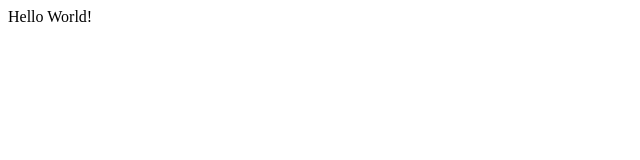
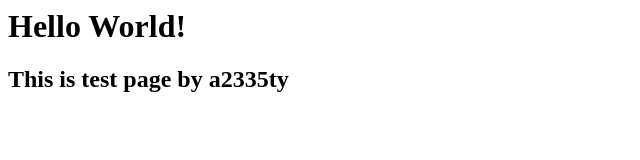
Before and after one commit to takeshi-yamashita-aiit/our_project, a plain HTML site: page index.html in a window 1280 px wide. Shown: the whole page, without its empty margins (0-640 px from the left). Drawn offline with Linux system fonts and the light colour scheme.

Commit message:
modify index.html

```diff
--- a/index.html
+++ b/index.html
@@ -1 +1,10 @@
-<html><body>Hello World!</body></html>
+<html>
+<body>
+<h1>
+Hello World!
+</h1>
+<h2>
+This is test page by a2335ty
+</h2>
+</body>
+</html>
```
